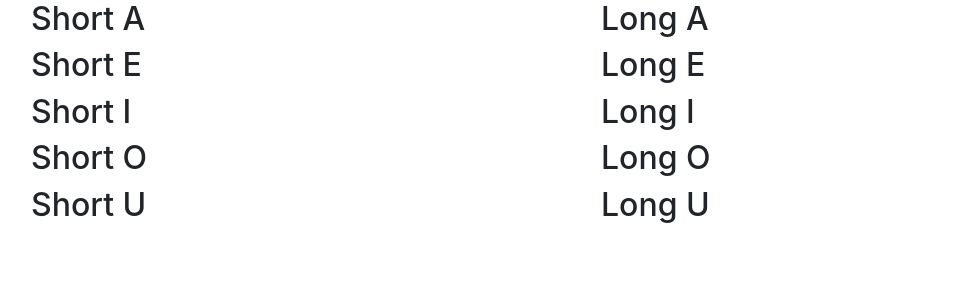
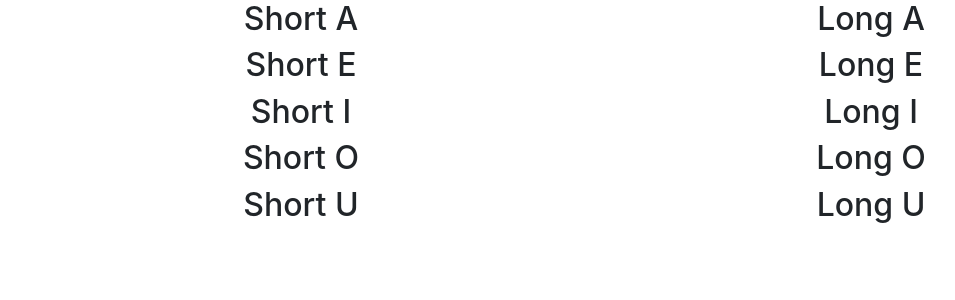
Before and after one commit to kennethjchow/TutorTools, a React (Create React App) app: page / in a window 1280 px wide. Shown: the top 300 px of the page, without its empty margins (54-1009 px from the left). Built offline with nearby package versions, Linux system fonts and the light colour scheme.

Commit message:
Centering elements in div

```diff
--- a/src/App.css
+++ b/src/App.css
@@ -28,6 +28,10 @@
   color: #61dafb;
 }
 
+body > #root > div >  {
+  height: 100vh;
+}
+
 @keyframes App-logo-spin {
   from {
     transform: rotate(0deg);
--- /dev/null
+++ b/src/vowel/Vowel.css
@@ -0,0 +1,3 @@
+.vowel-text {
+    text-align: center
+}
--- a/src/vowel/Vowel.js
+++ b/src/vowel/Vowel.js
@@ -1,5 +1,6 @@
 import React from 'react';
 import {Howl, Howler} from 'howler'
+import './Vowel.css'
 
 class Vowel extends React.Component {
   SoundPlay = (src)=> {
@@ -19,7 +20,7 @@ class Vowel extends React.Component {
     Howler.volume(0.5)
     return (
       <div>
-        <h2 onClick={this.handleClick}>{this.props.sound.displayName}</h2>
+        <h2 className="vowel-text" onClick={this.handleClick}>{this.props.sound.displayName}</h2>
       </div>
     );
   }
```
